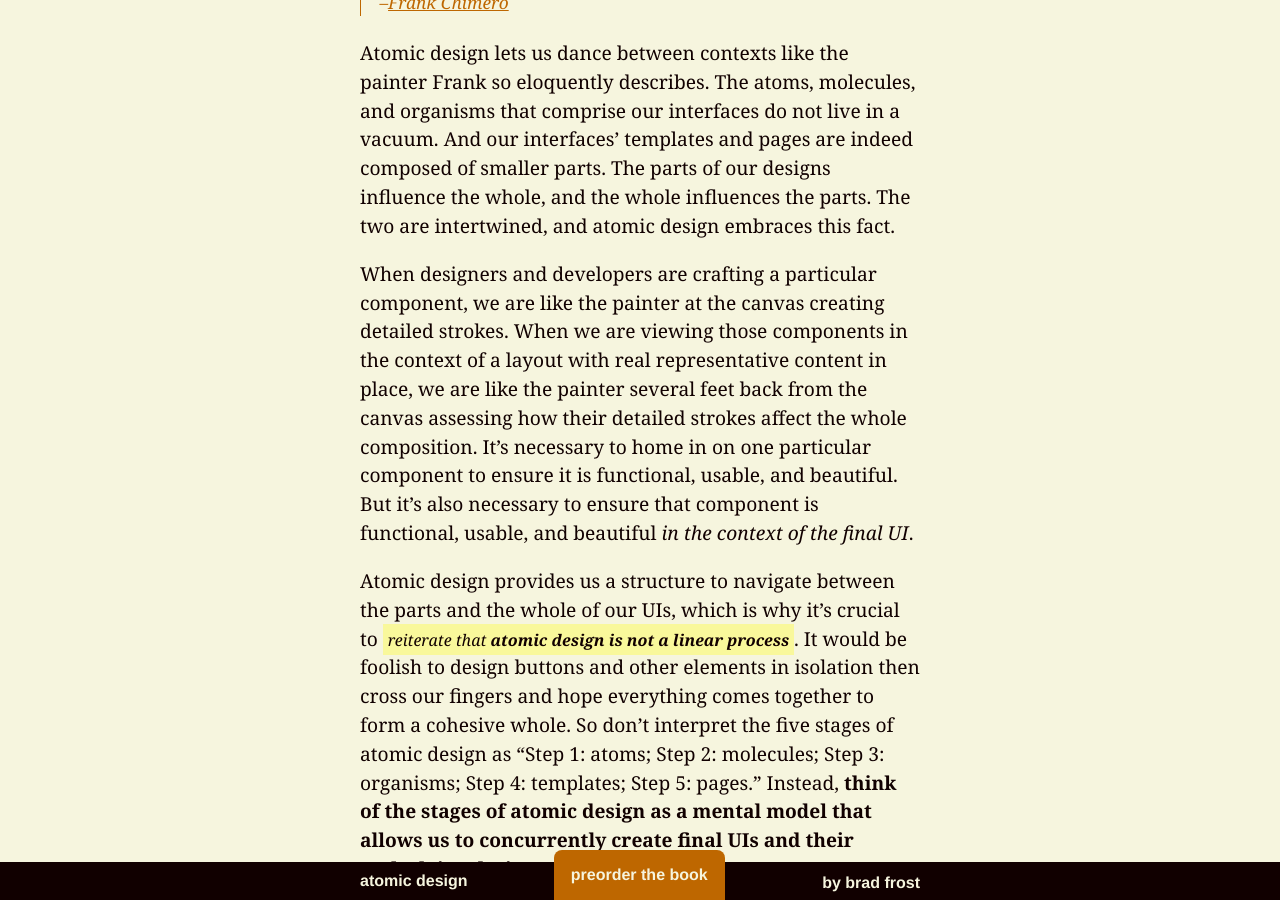
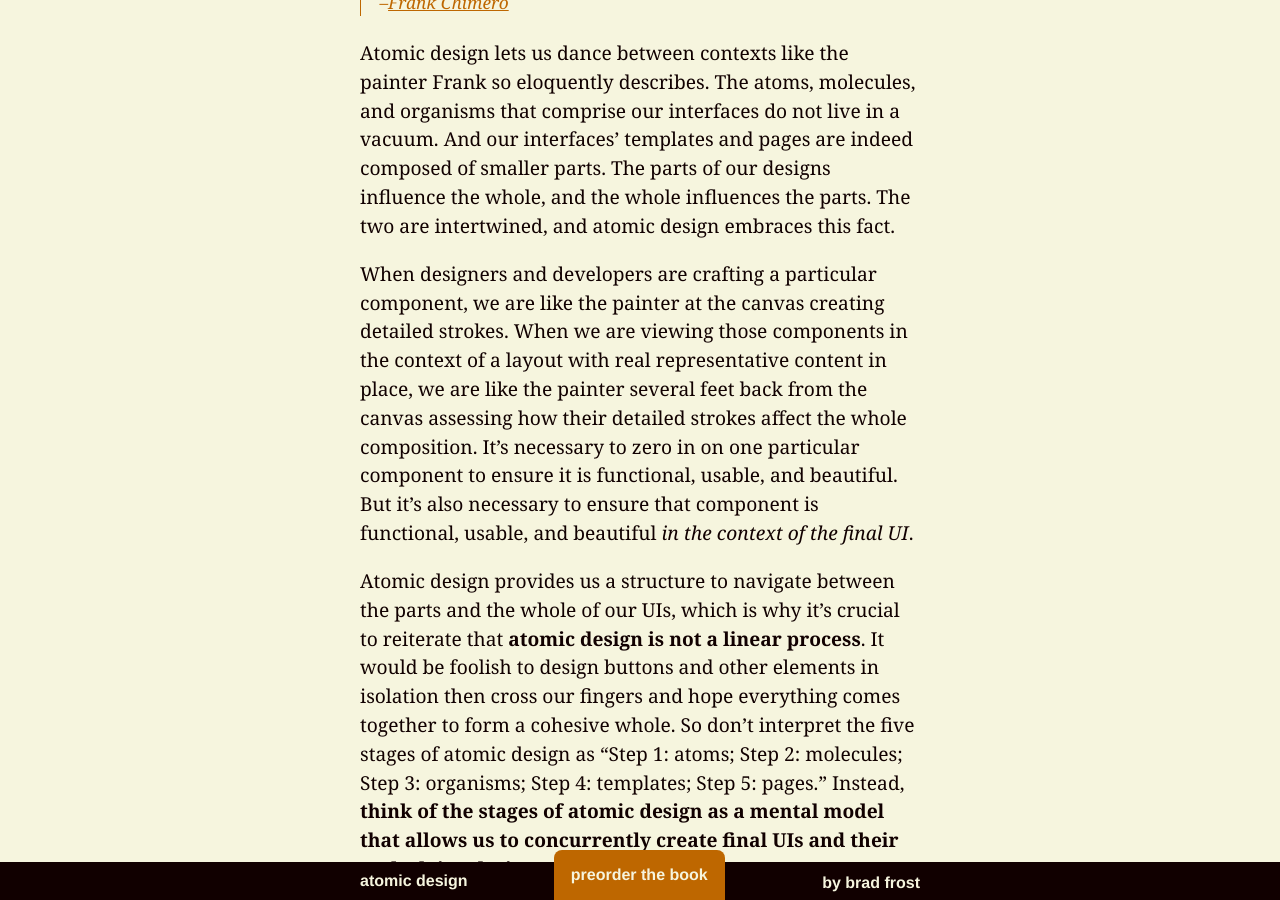
Before and after one commit to bradfrost/atomic-design, a Jekyll site: the page built from chapter-2.md, in a window 1280 px wide and 900 px high, scrolled down 24140 px. Built offline with Jekyll 4.4.1, drawn with Linux system fonts in a browser that asks for light colours; some of the changed text lies outside the part shown.

Commit message:
Second round of copy-edits complete.
Even fewer tweaks.

```diff
--- a/chapter-2.md
+++ b/chapter-2.md
@@ -14,7 +14,7 @@ My high school chemistry class was taught by a no-nonsense Vietnam vet with an e
 
 If you're like me, you may need a bit of a refresher to recall what a chemical equation looks like, so here you go:
 
-{% include figure.html src="../images/content/chemical-equation.png" caption="An example of a chemical equation showing hydrogen and oxygen atoms combining together to to form a water molecule." %}
+{% include figure.html src="../images/content/chemical-equation.png" caption="An example of a chemical equation showing hydrogen and oxygen atoms combining together to form a water molecule." %}
 
 Chemical reactions are represented by chemical equations, which often show how atomic elements combine together to form molecules. <span class="editor">In the example above, we see how hydrogen and oxygen combine together to form water molecules.</span>
 
@@ -32,7 +32,7 @@ Brad: Short answer: yes. My rationale is that people like myself sometimes skim
 {{ m | markdownify }}
 </div>
 
-In the natural world, **atomic elements combine together to form molecules. These molecules can combine further to form relatively complex organisms**. To expound a bit further:
+In the natural world, **atomic elements combine together to form molecules. These molecules can combine further to form relatively complex organisms.** To expound a bit further:
 
 - **Atoms** are the basic building blocks of all matter. Each chemical element has distinct properties, and they can't be broken down further without losing their meaning. (Yes, it's true atoms are composed of even smaller bits like protons, electrons, and neutrons, but atoms are the smallest *functional* unit.)
 - **Molecules** are groups of two or more atoms held together by chemical bonds. These combinations of atoms take on their own unique properties, and become more tangible and operational than atoms.
@@ -69,7 +69,7 @@ Because we're starting with a similar finite set of building blocks, we can appl
 
 Enter atomic design.
 
-**Atomic design is a methodology composed of five distinct stages working together to create interface design systems in a more deliberate and hierarchical manner**. The five stages of atomic design are:
+**Atomic design is a methodology composed of five distinct stages working together to create interface design systems in a more deliberate and hierarchical manner.** The five stages of atomic design are:
 
 1. Atoms
 2. Molecules
@@ -203,9 +203,9 @@ In his book <cite>The Shape of Design</cite>, Frank Chimero beautifully articula
 
 Atomic design lets us dance between contexts like the painter Frank so eloquently describes. The atoms, molecules, and organisms that comprise our interfaces do not live in a vacuum. And our interfaces' templates and pages are indeed composed of smaller parts. The parts of our designs influence the whole, and the whole influences the parts. The two are intertwined, and atomic design embraces this fact.
 
-When designers and developers are crafting a particular component, we are like the painter at the canvas creating detailed strokes. When we are viewing those components in the context of a layout with real representative content in place, we are like the painter several feet back from the canvas assessing how their detailed strokes affect the whole composition. It's necessary to home in on one particular component to ensure it is functional, usable, and beautiful. But it's also necessary to ensure that component is functional, usable, and beautiful *in the context of the final UI*.
+When designers and developers are crafting a particular component, we are like the painter at the canvas creating detailed strokes. When we are viewing those components in the context of a layout with real representative content in place, we are like the painter several feet back from the canvas assessing how their detailed strokes affect the whole composition. It's necessary to zero in on one particular component to ensure it is functional, usable, and beautiful. But it's also necessary to ensure that component is functional, usable, and beautiful *in the context of the final UI*.
 
-Atomic design provides us a structure to navigate between the parts and the whole of our UIs, which is why it's crucial to <span class="editor">reiterate that **atomic design is not a linear process**</span>. It would be foolish to design buttons and other elements in isolation then cross our fingers and hope everything comes together to form a cohesive whole. So don't interpret the five stages of atomic design as "Step 1: atoms; Step 2: molecules; Step 3: organisms; Step 4: templates; Step 5: pages." Instead, **think of the stages of atomic design as a mental model that allows us to concurrently create final UIs and their underlying design systems**.
+Atomic design provides us a structure to navigate between the parts and the whole of our UIs, which is why it's crucial to reiterate that **atomic design is not a linear process**. It would be foolish to design buttons and other elements in isolation then cross our fingers and hope everything comes together to form a cohesive whole. So don't interpret the five stages of atomic design as "Step 1: atoms; Step 2: molecules; Step 3: organisms; Step 4: templates; Step 5: pages." Instead, **think of the stages of atomic design as a mental model that allows us to concurrently create final UIs and their underlying design systems**.
 
 <div class="editor">
 {% capture m %}
```
